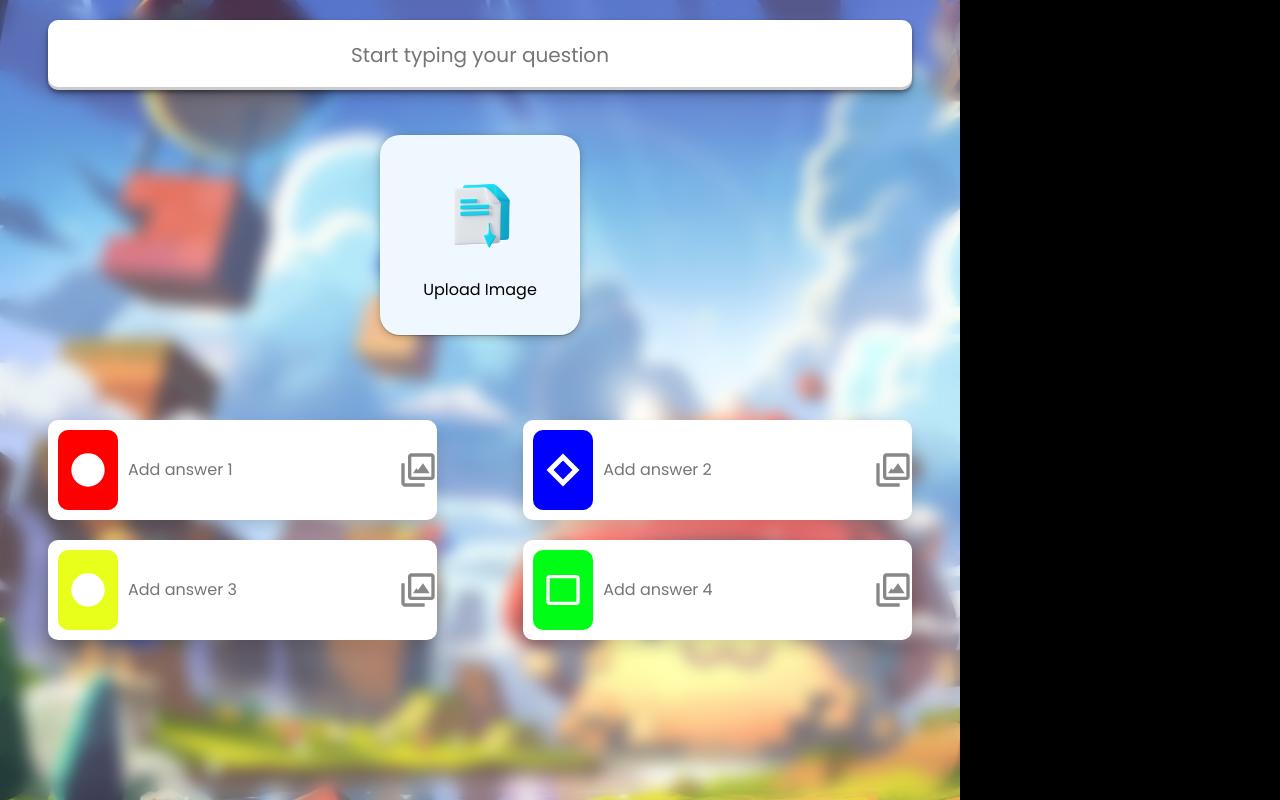
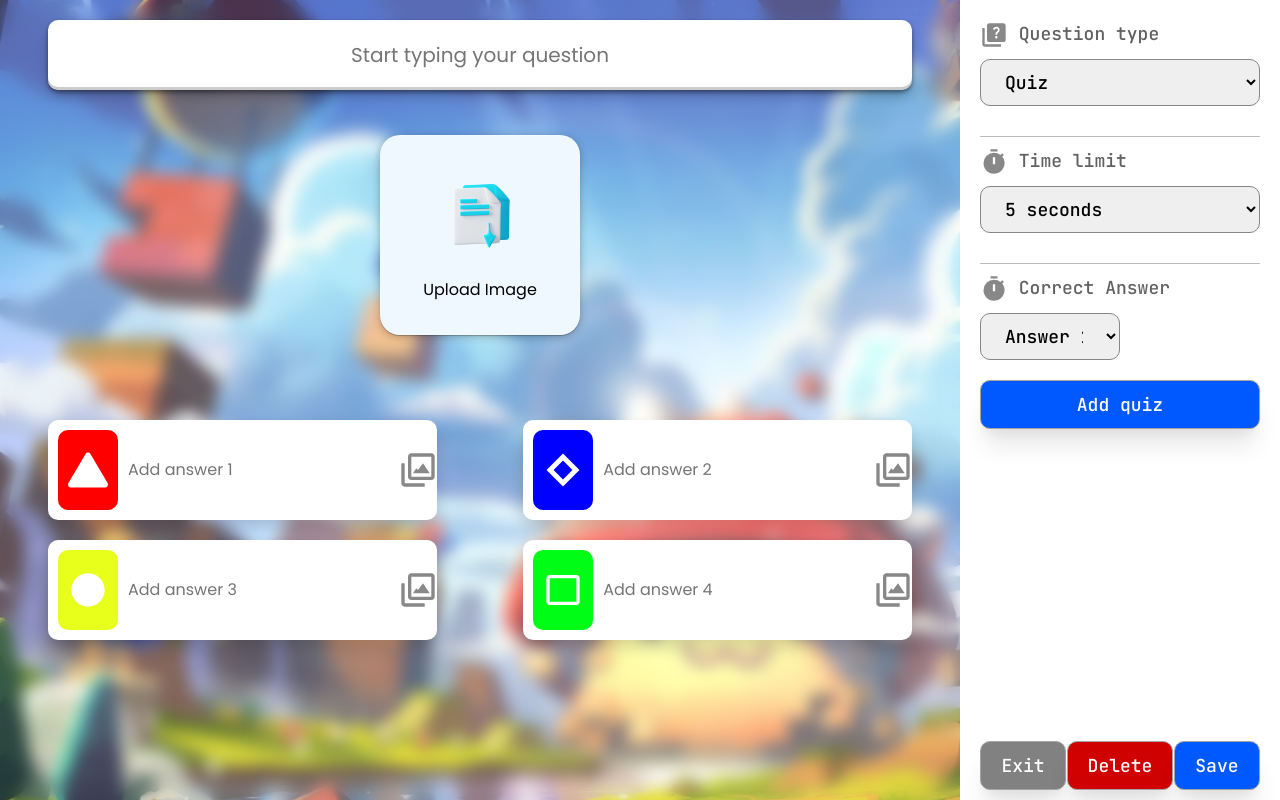
Before and after one commit to gvorax/kahoot, a React app: page /createquiz in a window 1280 px wide. Built offline with nearby package versions, Linux system fonts and the light colour scheme; the HTML template or start-up script is replaced by a standard one.

Commit message:
add some news

```diff
--- a/package.json
+++ b/package.json
@@ -1,9 +1,12 @@
 {
+  "homepage": "https://gvorax.github.io",
   "name": "kahoot",
   "private": true,
   "version": "0.0.0",
   "type": "module",
   "scripts": {
+    "predeploy": "npm run build",
+    "deploy": "gh-pages -d build",
     "dev": "vite",
     "build": "vite build",
     "lint": "eslint src --ext js,jsx --report-unused-disable-directives --max-warnings 0",
@@ -16,6 +19,7 @@
     "@fortawesome/react-fontawesome": "^0.2.0",
     "axios": "^1.4.0",
     "bootstrap": "^5.2.3",
+    "gh-pages": "^5.0.0",
     "mdb-react-ui-kit": "^6.1.0",
     "react": "^18.2.0",
     "react-dom": "^18.2.0",
--- /dev/null
+++ b/src/components/games/AllGames.css
@@ -0,0 +1,48 @@
+.container_flex {
+  width: 90%;
+  margin: 0 auto;
+}
+
+.quiz_item {
+    margin-top: 20px;
+  display: flex;
+  justify-content: space-between;
+  align-items: center;
+  width: 100%;
+  box-shadow: rgba(0, 0, 0, 0.16) 0px 3px 6px, rgba(0, 0, 0, 0.23) 0px 3px 6px;
+  padding: 10px 20px;
+  border: none;
+  border-radius: 10px;
+}
+
+.quiz_head{
+    display: flex;
+    align-items: center;
+
+}
+.quiz_head p{
+    margin: 0;
+    margin-left: 18px;
+    color: rgb(97, 97, 97);
+    font-size: 20px;
+    text-decoration: none;
+    font-family: "JetBrains Mono";
+    font-style: normal;
+    font-weight: 500;
+}
+
+.btns{
+    display: flex;
+    justify-content: space-between;
+    align-items: center;
+    gap: 20px;
+}
+.btns button{
+    padding: 10px 20px;
+    border: none;
+    font-size: 20px;
+    text-decoration: none;
+    font-family: "JetBrains Mono";
+    font-style: normal;
+    font-weight: 500;
+}
--- /dev/null
+++ b/src/components/games/AllGames.jsx
@@ -0,0 +1,28 @@
+import React, { useContext } from "react";
+import { UserContext } from "../../context/useContext";
+import "./AllGames.css";
+import Image from "../../assets/mars-logo.png";
+
+const AllGames = () => {
+  const { quizs } = useContext(UserContext);
+  return (
+    <div>
+      <div className="container_flex">
+        {quizs.map((item, index) => (
+          <div className="quiz_item">
+            <div className="quiz_head">
+              <img src={Image} alt="" width={200} />
+              <p>Bu qaysi logo ?</p>
+            </div>
+            <div className="btns">
+              <button>Start</button>
+              <button>Delete</button>
+            </div>
+          </div>
+        ))}
+      </div>
+    </div>
+  );
+};
+
+export default AllGames;
--- a/src/context/useContext.jsx
+++ b/src/context/useContext.jsx
@@ -9,13 +9,29 @@ export function UserContextProvider({ children }) {
     disable: false,
   });
 
-  const [hostUser,setHostUser]=useState({
-    name:'',
-    email:'',
-    password:''
-  })
+  const [hostUser, setHostUser] = useState({
+    name: "",
+    email: "",
+    password: "",
+  });
+  const [quizs, setQuizs] = useState([
+    {
+      quiz: "Bu qaysi logo",
+      quizImg: "",
+      firstAnswer: "BMW",
+      secondAnswer: "Mersades",
+      thirdAnswer: "Bugatti",
+      fourthAnswer: "GM",
+      correctAnswer: "answer1",
+      quizType: "quiz",
+      timeLimit: "5 seconds",
+    },
+  ]);
+  console.log("quizs", quizs);
   return (
-    <UserContext.Provider value={{ user, setUser,hostUser, setHostUser }}>
+    <UserContext.Provider
+      value={{ user, setUser, hostUser, setHostUser, quizs, setQuizs }}
+    >
       <div>{children}</div>
     </UserContext.Provider>
   );
--- a/src/pages/MainPage/MainPage.jsx
+++ b/src/pages/MainPage/MainPage.jsx
@@ -1,6 +1,7 @@
 import React from "react";
-import { Link } from "react-router-dom";
+import { Link, Outlet } from "react-router-dom";
 import MarsLogo from "../../assets/mars-logo.png";
+import AllGames from "../../components/games/AllGames";
 import "./Main.css";
 
 const MainPage = () => {
@@ -19,7 +20,7 @@ const MainPage = () => {
                 <Link  className="active" to={'/main'}>Home</Link>
               </li>
               <li>
-                <Link>Library</Link>
+                <Link to={'/main/library'}>Library</Link>
               </li>
               <li>
                 <Link>Add News</Link>
@@ -34,6 +35,7 @@ const MainPage = () => {
           </nav>
         </div>
       </header>
+      <Outlet />
     </div>
   );
 };
--- a/src/pages/createQuiz/CreatePage.jsx
+++ b/src/pages/createQuiz/CreatePage.jsx
@@ -2,27 +2,97 @@ import React from "react";
 import { useState } from "react";
 import "./createquiz.css";
 import Download from "../../assets/download.png";
-import { MdCircle } from "react-icons/md";
-import { BiImages,BiRectangle } from "react-icons/bi";
+import { MdQuiz, MdCircle, MdTimer } from "react-icons/md";
+import { BiImages, BiRectangle } from "react-icons/bi";
 import { CgShapeRhombus } from "react-icons/cg";
+import { BsFillTriangleFill } from "react-icons/bs";
+import { useContext } from "react";
+import { UserContext } from "../../context/useContext";
+import { Link,useNavigate } from "react-router-dom";
 
 const CreatePage = () => {
-  const [quiz, setQuiz] = useState([]);
-  const [file, setFile] = useState();
+  const navigate = useNavigate();
+  const { quizs, setQuizs } = useContext(UserContext);
+  const [quiz, setQuiz] = useState({
+    quiz: "",
+    quizImg: "",
+    firstAnswer: "",
+    secondAnswer: "",
+    thirdAnswer: "",
+    fourthAnswer: "",
+    correctAnswer: "answer1",
+    quizType: "quiz",
+    timeLimit: "5 seconds",
+  });
+  const emplyQuiz = {
+    quiz: "",
+    quizImg: "",
+    firstAnswer: "",
+    secondAnswer: "",
+    thirdAnswer: "",
+    fourthAnswer: "",
+    correctAnswer: "answer1",
+    quizType: "quiz",
+    timeLimit: "5 seconds",
+  };
+  const handleChange = (e) => {
+    setQuiz({ ...quiz, [e.target.name]: e.target.value });
+  };
 
-  function handleChange(event) {
-    setFile(event.target.files[0]);
+  const handleChangeFile = (e) => {
+    setQuiz({ ...quiz, [e.target.name]: e.target.files[0] });
+  };
+
+  const addQuiz = (e) => {
+    e.preventDefault();
+    if (
+      quiz.quiz &&
+      quiz.quizImg &&
+      quiz.firstAnswer &&
+      quiz.secondAnswer &&
+      quiz.thirdAnswer &&
+      quiz.fourthAnswer
+    ) {
+      setQuizs([...quizs, quiz]);
+    }else{
+      alert("Please insert data...")
+    }
+
+    console.log("quiz", quiz);
+  };
+
+  const saveQuiz = ()=>{
+    e.preventDefault();
+    if (
+      quiz.quiz &&
+      quiz.quizImg &&
+      quiz.firstAnswer &&
+      quiz.secondAnswer &&
+      quiz.thirdAnswer &&
+      quiz.fourthAnswer
+    ){
+      addQuiz()
+      navigate("/main")
+    }else{
+      alert("Insert data...")
+    }
   }
 
+  const handleClear = () => {
+    setQuiz(emplyQuiz);
+  };
   return (
-    <div className="box">
-      <div className="box_1">
-        <div className="quiz">
-          <form action="#">
+    <form action="#">
+      <div className="box">
+        <div className="box_1">
+          <div className="quiz">
             <input
               className="main_question"
               type="text"
               placeholder="Start typing your question"
+              name="quiz"
+              value={quiz.quiz}
+              onChange={handleChange}
             />
 
             <div className="file">
@@ -30,8 +100,9 @@ const CreatePage = () => {
                 <img src={Download} alt="" className="downloadImage" />
                 <input
                   type="file"
-                  onChange={handleChange}
                   className="fileInput"
+                  name="quizImg"
+                  onChange={handleChangeFile}
                 />
                 <button>Upload Image</button>
               </div>
@@ -41,12 +112,16 @@ const CreatePage = () => {
               <div className="answer shadow">
                 <div className="flex">
                   <div className="shape" style={{ color: "#fff" }}>
-                    <MdCircle size={40} />
+                    <BsFillTriangleFill size={40} />
                   </div>
                   <input
                     type="text"
                     placeholder="Add answer 1"
                     className="add_answer"
+                    name="firstAnswer"
+                    value={quiz.firstAnswer}
+                    onChange={handleChange}
+                    required
                   />
                 </div>
 
@@ -58,12 +133,16 @@ const CreatePage = () => {
               <div className="answer shadow">
                 <div className="flex">
                   <div className="shape blue" style={{ color: "#fff" }}>
-                    <CgShapeRhombus size={40}  />
+                    <CgShapeRhombus size={40} />
                   </div>
                   <input
                     type="text"
                     placeholder="Add answer 2"
                     className="add_answer"
+                    name="secondAnswer"
+                    value={quiz.secondAnswer}
+                    onChange={handleChange}
+                    required
                   />
                 </div>
 
@@ -75,12 +154,16 @@ const CreatePage = () => {
               <div className="answer shadow">
                 <div className="flex">
                   <div className="shape yellow" style={{ color: "#fff" }}>
-                    <MdCircle size={40}  />
+                    <MdCircle size={40} />
                   </div>
                   <input
                     type="text"
                     placeholder="Add answer 3"
                     className="add_answer"
+                    name="thirdAnswer"
+                    value={quiz.thirdAnswer}
+                    onChange={handleChange}
+                    required
                   />
                 </div>
 
@@ -92,12 +175,16 @@ const CreatePage = () => {
               <div className="answer shadow">
                 <div className="flex">
                   <div className="shape green" style={{ color: "#fff" }}>
-                    <BiRectangle size={40}  />
+                    <BiRectangle size={40} />
                   </div>
                   <input
                     type="text"
                     placeholder="Add answer 4"
                     className="add_answer"
+                    name="fourthAnswer"
+                    value={quiz.fourthAnswer}
+                    onChange={handleChange}
+                    required
                   />
                 </div>
 
@@ -107,11 +194,77 @@ const CreatePage = () => {
                 </div>
               </div>
             </div>
-          </form>
+          </div>
+        </div>
+        <div className="box_2">
+          <div className="quiz_type">
+            <label>
+              {" "}
+              <MdQuiz size={28} style={{ color: "#888" }} /> Question type
+            </label>
+            <select
+              name="quizType"
+              className="quiz_select"
+              value={quiz.quizType}
+              onChange={handleChange}
+            >
+              <option value="quiz">Quiz</option>
+              <option value="truefalse" disabled>True or False</option>
+            </select>
+            <div className="quiz_line"></div>
+            <label>
+              <MdTimer size={28} style={{ color: "#888" }} /> Time limit
+            </label>
+            <select
+              name="timeLimit"
+              className="quiz_select"
+              value={quiz.timeLimit}
+              onChange={handleChange}
+            >
+              <option value="five">5 seconds</option>
+              <option value="ten">10 seconds</option>
+              <option value="fifteen">15 seconds</option>
+              <option value="twenty">20 seconds</option>
+            </select>
+            <div className="quiz_line"></div>
+            <label>
+              <MdTimer size={28} style={{ color: "#888" }} /> Correct Answer
+            </label>
+            <select
+              name="correctAnswer"
+              className="correct_answer"
+              placeholder="Choose a correct answer"
+              value={quiz.correctAnswer}
+              onChange={handleChange}
+            >
+              <option disabled>Choose a correct answer</option>
+              <option value="answer1" className="bg_shape">
+                Answer 1
+              </option>
+              <option value="answer2">Answer 2</option>
+              <option value="answer3">Answer 3</option>
+              <option value="asnwer4">Answer 4</option>
+            </select>
+            <button className="btn_quiz" onClick={addQuiz}>
+              Add quiz
+            </button>
+          </div>
+          <div className="quiz_settings">
+            <Link to="/main">
+              <button className="btn_exit" onClick={handleClear}>
+                Exit
+              </button>
+            </Link>
+            <button className="btn_delete" onClick={handleClear}>
+              Delete
+            </button>
+              <button className="btn_save" onClick={saveQuiz}>
+                Save
+              </button>
+          </div>
         </div>
       </div>
-      <div className="box_2"></div>
-    </div>
+    </form>
   );
 };
 
--- a/src/pages/createQuiz/createquiz.css
+++ b/src/pages/createQuiz/createquiz.css
@@ -148,5 +148,110 @@
 
 .box_2 {
   width: 25%;
-  background: #000;
+  background: rgb(255, 255, 255);
+  display: flex;
+  flex-direction: column;
+  justify-content: space-between;
+  padding: 10px 20px;
 }
+
+.quiz_type{
+  display: flex;
+  flex-direction: column;
+}
+
+.quiz_type label{
+  padding: 10px 0;
+  color: rgb(97, 97, 97);
+  font-size: 18px;
+  text-decoration: none;
+  font-family: "JetBrains Mono";
+  font-style: normal;
+  font-weight: 500;
+  transition: 0.4s cubic-bezier(0.165, 0.84, 0.44, 1);
+}
+
+.quiz_select {
+  width: 100%;
+  border-radius: 10px;
+  border: 1px solid rgb(134, 134, 134);
+  padding: 10px 20px;
+  font-size: 18px;
+  text-decoration: none;
+  font-family: "JetBrains Mono";
+  font-style: normal;
+  font-weight: 500;;
+}
+
+.correct_answer{
+  width: 50%;
+  border-radius: 10px;
+  border: 1px solid rgb(134, 134, 134);
+  padding: 10px 20px;
+  font-size: 18px;
+  text-decoration: none;
+  font-family: "JetBrains Mono";
+  font-style: normal;
+  font-weight: 500;
+  color: black;
+}
+.correct_answer option{
+  width: 50%;
+  height: 20px;
+  background: rgb(255, 255, 255);
+}
+
+.quiz_line{
+  width: 100%;
+  height: 1px;
+  background-color: rgb(187, 187, 187);
+  margin-top: 30px;
+}
+
+.quiz_settings{
+  display: flex;
+  justify-content: space-around;
+  align-items: center;
+}
+
+.quiz_settings button{
+  padding: 10px 20px;
+  border: 1px solid rgb(165, 164, 164);
+  border-radius: 10px;
+  box-shadow: rgba(0, 0, 0, 0.1) 0px 20px 25px -5px,
+  rgba(0, 0, 0, 0.04) 0px 10px 10px -5px;
+  font-size: 18px;
+  text-decoration: none;
+  font-family: "JetBrains Mono";
+  font-style: normal;
+  font-weight: 500;;
+}
+
+.btn_exit{
+  background-color: rgb(129, 129, 129);
+  color: #fff;
+}
+.btn_delete{
+  background-color: rgb(207, 1, 1);
+  color: #fff;
+}
+.btn_save{
+  background-color: rgb(0, 89, 255);
+  color: #fff;
+}
+
+.btn_quiz{
+  margin-top: 20px;
+  background-color: rgb(0, 89, 255);
+  color: #fff;
+  padding: 10px 20px;
+  border: 1px solid rgb(165, 164, 164);
+  border-radius: 10px;
+  box-shadow: rgba(0, 0, 0, 0.1) 0px 20px 25px -5px,
+  rgba(0, 0, 0, 0.04) 0px 10px 10px -5px;
+  font-size: 18px;
+  text-decoration: none;
+  font-family: "JetBrains Mono";
+  font-style: normal;
+  font-weight: 500;
+}
```
Also changed, not shown: src/App.jsx (+5 -2 lines), src/pages/CreatePage/LoginPage/login.css (+24 -24 lines), 1 other file (tests, documents, lock files or other folders).
